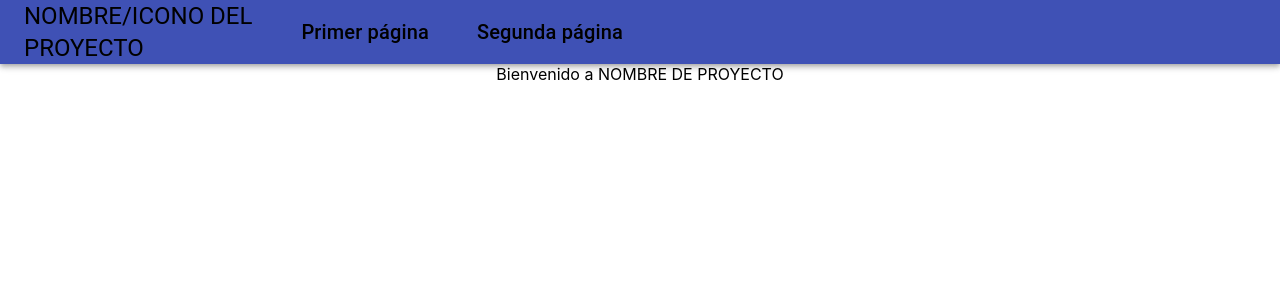
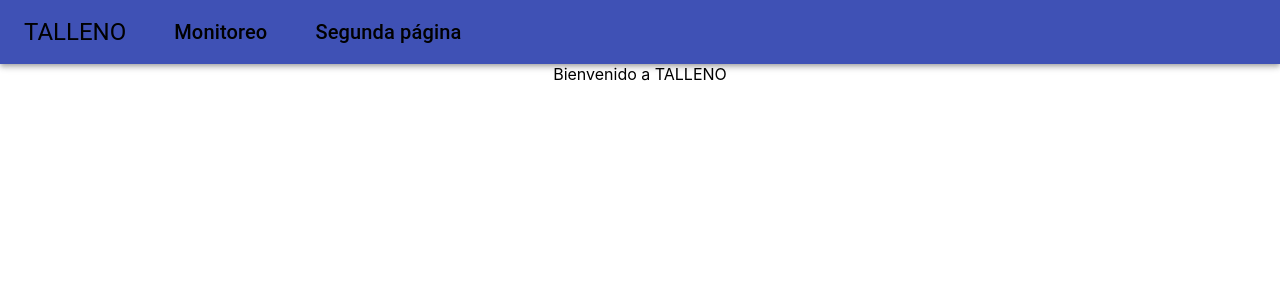
Before and after one commit to agusrs/trashmanager, a React (Create React App) app: page / in a window 1280 px wide. Shown: the top 300 px of the page. Built offline with nearby package versions, Linux system fonts and the light colour scheme.

Commit message:
Change in name

```diff
--- a/src/App.js
+++ b/src/App.js
@@ -3,7 +3,7 @@ import './App.css';
 import { BrowserRouter as Router, Switch, Route } from 'react-router-dom';
 import Header from './components/header/Header';
 import Home from './components/home/Home';
-import FirstPage from './components/firstpage/FirstPage';
+import Monitoreo from './components/monitoreo/Monitoreo';
 import SecondPage from './components/secondpage/SecondPage';
 
 function App() {
@@ -13,7 +13,7 @@ function App() {
         <Header/>
         <Switch>
           <Route path="/" exact component={Home} />
-          <Route path="/firstPage" exact component={FirstPage} />
+          <Route path="/monitoreo" exact component={Monitoreo} />
           <Route path="/secondPage" exact component={SecondPage} />
         </Switch>
       </div>
--- a/src/components/header/Header.js
+++ b/src/components/header/Header.js
@@ -24,16 +24,18 @@ export default function Header() {
         <div className={classes.root}>
             <AppBar position="static">
                 <Toolbar>
+                    <Grid container direction="row" justify="flex-start" spacing={6}>
+                        <Grid item>
                             <Typography variant="h5" className={classes.title}>
                                 <Link to='/' className='link'>
-                            NOMBRE/ICONO DEL PROYECTO
+                                    TALLENO
                                 </Link>
                             </Typography>
-                    <Grid container direction="row" justify="flex-start" spacing={6}>
+                        </Grid>
                         <Grid item>
                             <Typography variant="h6">
-                                    <Link to='/firstPage' className='link'>
-                                        Primer página
+                                <Link to='/monitoreo' className='link'>
+                                    Monitoreo
                                 </Link>
                             </Typography>
                         </Grid>
--- a/src/components/home/Home.js
+++ b/src/components/home/Home.js
@@ -4,7 +4,7 @@ export default class Home extends React.Component {
     render() {
         return (
             <div>
-                Bienvenido a NOMBRE DE PROYECTO
+                Bienvenido a TALLENO
             </div>
         )
     }
--- a/src/components/firstpage/FirstPage.js
+++ b/src/components/monitoreo/Monitoreo.js
@@ -1,10 +1,10 @@
 import React from 'react'
 
-export default class FirstPage extends React.Component {
+export default class Monitoreo extends React.Component {
     render() {
         return (
             <div>
-                Primer Página
+                Monitoreo
             </div>
         )
     }
```
Also changed, not shown: src/components/monitoreo/Monitoreo.css (added). Lines whose indentation alone changed are shown as unchanged.
